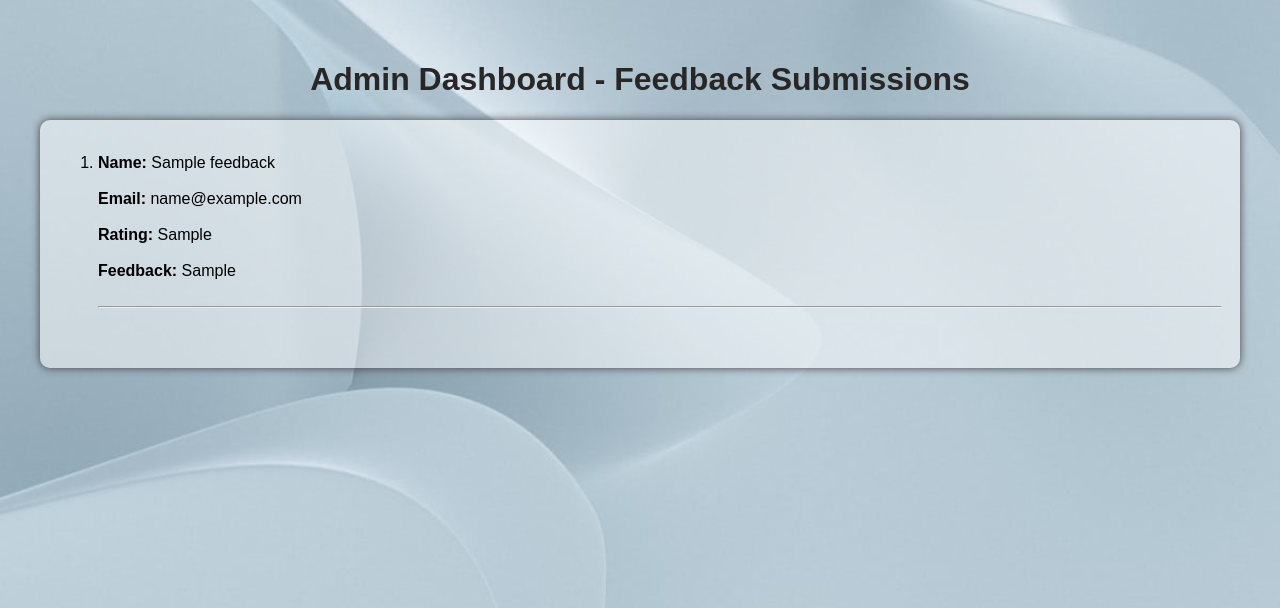
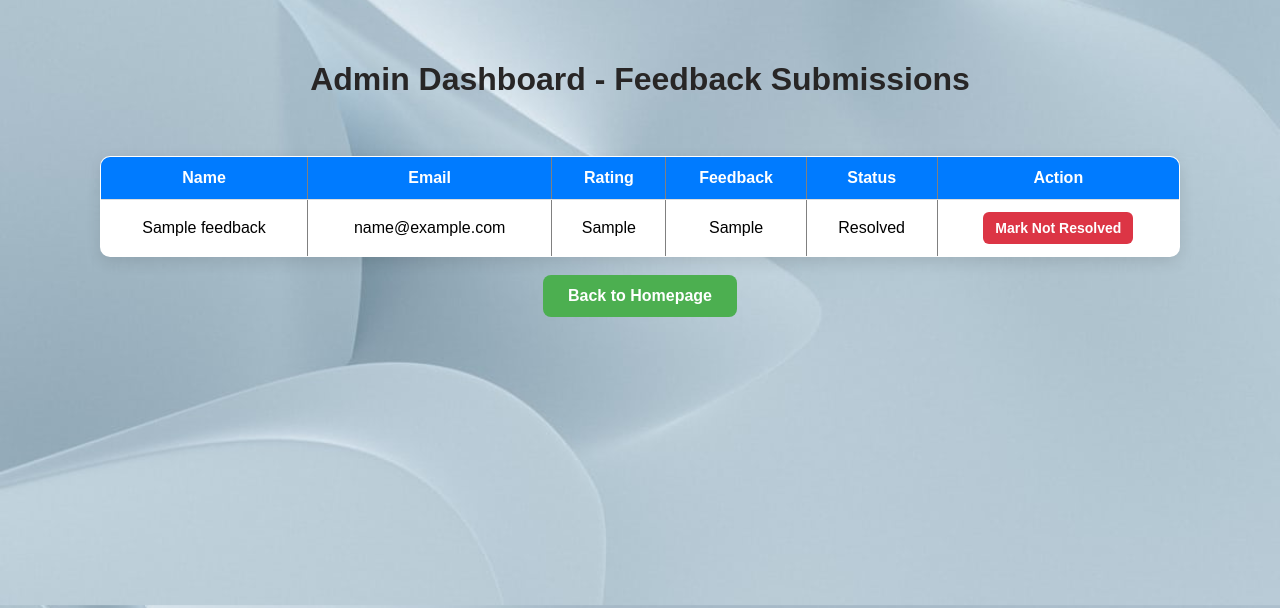
Before and after one commit to a1b1233/websiite_feedback_collector, a Flask app: page /admin-dashboard in a window 1280 px wide. Shown: the top 608 px of the page. Run offline with Flask 3, Linux system fonts and the light colour scheme; tables that the repository leaves empty hold one stand-in row (values such as "Sample post").

Commit message:
feedback
feedback

```diff
--- a/app.py
+++ b/app.py
@@ -16,8 +16,9 @@ class Feedback(db.Model):
     id = db.Column(db.Integer, primary_key=True)
     name = db.Column(db.String(100), nullable=False)
     email = db.Column(db.String(100), nullable=False)
-    rating = db.Column(db.String(10), nullable=False)
+    rating = db.Column(db.String(10), nullable=False )
     feedback = db.Column(db.Text, nullable=False)
+    status = db.Column(db.String(20), default="Not Resolved")
 
 with app.app_context():
     db.create_all()
@@ -33,6 +34,7 @@ def submit_feedback():
     email = request.form["email"]
     rating = request.form["rating"]
     feedback = request.form["feedback"]
+
     new_feedback = Feedback(name=name,email=email,rating=rating,feedback=feedback)
     db.session.add(new_feedback)
     db.session.commit()
@@ -46,14 +48,40 @@ def thank_you():
 def return_home():
     return redirect(url_for("home"))
 
+@app.route("/update-status/<int:id>", methods=["POST"])
+def update_status(id):
+    new_status = request.form["status"]
+    feedback_entry = Feedback.query.get(id)
+    if feedback_entry:
+        feedback_entry.status = new_status
+        db.session.commit()
+    return redirect(url_for("admin_dashboard"))
+
+@app.route("/check-status", methods=["GET"])
+def check_status_page():
+    return render_template("check_status.html")
+
+@app.route("/check-feedback", methods=["POST"])
+def check_feedback():
+    name = request.form["name"].strip()
+    email = request.form["email"].strip()
+
+    feedback_entry = Feedback.query.filter_by(name=name, email=email).first()
+
+    if feedback_entry:
+        return render_template("feedback_status.html", feedback=feedback_entry)
+    else:
+        return render_template("feedback_status.html", feedback=None)
+
 @app.route("/admin-login", methods=["GET", "POST"])
 def admin_login():
+    error = None
     if request.method == "POST":
         email = request.form["email"]
         password = request.form["password"]
         if email == "gs7august@gmail.com" and password == "8052566305":
             return redirect(url_for("admin_dashboard"))
-    return render_template("admin_login.html")
+    return render_template("admin_login.html" )
 
 @app.route("/admin-dashboard", methods=["GET"])
 def admin_dashboard():
--- a/static/style.css
+++ b/static/style.css
@@ -68,10 +68,12 @@ button {
     border: none;
     border-radius: 8px;
     cursor: pointer;
+    transition: all 0.3s ease;
 }
 
 button:hover {
     background-color: #45a049;
+    transform: scale(1.05);
 }
 
 .thank-you-container {
--- a/templates/admin-dashboard.html
+++ b/templates/admin-dashboard.html
@@ -5,39 +5,145 @@
     <meta charset="UTF-8">
     <meta name="viewport" content="width=device-width, initial-scale=1.0">
     <title>Admin Dashboard - Feedbacks</title>
-    <link rel="stylesheet" href="{{ url_for('static', filename='style.css')}}">
+    <!-- <link rel="stylesheet" href="{{ url_for('static', filename='style.css')}}"> -->
+    <style>
+        body {
+            background-image: url(/static/background.jpg);
+            background-size: cover;
+            background-position: center;
+
+            font-family: Arial, Helvetica, sans-serif;
+            margin: 20px;
+            padding: 20px;
+            background-color: rgba(235, 224, 224, 0.737);
+        }
+
+        h1 {
+            text-align: center;
+            color: #282626;
+        }
+
+        table {
+            width: 90%;
+            margin: 0 auto;
+            border-collapse: collapse;
+            background: #fff;
+            border-radius: 10px;
+            overflow: hidden;
+            box-shadow: 0 5px 15px rgba(0, 0, 0, 0.1);
+        }
+
+        th,
+        td {
+            padding: 12px 15px;
+            text-align: center;
+            border-bottom: 1px solid #ddd;
+            font-size: 16px;
+        }
+
+        th {
+            background: #007bff;
+            color: white;
+            font-weight: bold;
+        }
+
+        tr:nth-child(even) {
+            background: #f2f2f2;
+        }
+
+        tr:hover {
+            background: #e6f7ff;
+        }
+
+        form button {
+            padding: 8px 12px;
+            border: none;
+            border-radius: 6px;
+            cursor: pointer;
+            font-size: 14px;
+            font-weight: bold;
+            transition: 0.3s ease;
+        }
+
+        form button:hover {
+            opacity: 0.9;
+        }
+
+        form button[type="submit"] {
+            background-color: #28a745;
+            color: white;
+        }
+
+        form input[value="Not Resolved"]+button {
+            background-color: #dc3545;
+        }
+
+        a button {
+            background-color: #4CAF50;
+            color: white;
+            border: none;
+            padding: 12px 25px;
+            border-radius: 8px;
+            font-size: 16px;
+            font-weight: bold;
+            cursor: pointer;
+            transition: all 0.3s ease;
+        }
+
+        a button:hover {
+            background-color: #45a049;
+            transform: scale(1.05);
+        }
+
+        a {
+            text-decoration: none;
+        }
+    </style>
 </head>
 
 <body>
     <h1>Admin Dashboard - Feedback Submissions</h1>
-    <div id="feedback-list">
 
-        <div class="feedback-item">
-            <ol>
-                {% for feedback in feedback_data %}
-                <li>
-                    <strong>Name:</strong> {{ feedback.name }}
-                    <br>
-                    <br>
-                    <strong>Email:</strong> {{ feedback.email }}
-                    <br>
-                    <br>
-                    <strong>Rating:</strong> {{ feedback.rating }}
-                    <br>
-                    <br>
-                    <strong>Feedback:</strong> {{ feedback.feedback }}
-                    <br>
-                    <br>
-                    <hr>
-                    <br>
-                </li>
-                {% endfor %}
-            </ol>
-
-
-        </div>
-
-    </div>
+    <br>
+    <br>
+    <table border="1">
+        <thead>
+            <tr>
+                <th>Name</th>
+                <th>Email</th>
+                <th>Rating</th>
+                <th>Feedback</th>
+                <th>Status</th>
+                <th>Action</th>
+            </tr>
+        </thead>
+        <tbody>
+            {% for fb in feedback_data %}
+            <tr>
+                <td>{{ fb.name }}</td>
+                <td>{{ fb.email }}</td>
+                <td>{{ fb.rating }}</td>
+                <td>{{ fb.feedback }}</td>
+                <td>{{ fb.status }}</td>
+                <td>
+                    <form class="box" action="/update-status/{{ fb.id }}" method="post" style="display:inline;">
+                        {% if fb.status == "Resolved" %}
+                        <input type="hidden" name="status" value="Not Resolved">
+                        <button type="submit">Mark Not Resolved</button>
+                        {% else %}
+                        <input type="hidden" name="status" value="Resolved">
+                        <button type="submit">Mark Resolved</button>
+                        {% endif %}
+                    </form>
+                </td>
+            </tr>
+            {% endfor %}
+        </tbody>
+    </table>
+    <br>
+    <a href="{{ url_for('home') }}">
+        <center><button>Back to Homepage</button></center>
+    </a>
 </body>
 
 </html>
--- a/templates/thank_you.html
+++ b/templates/thank_you.html
@@ -11,7 +11,8 @@
 <body>
     <div class="thank-you-container">
         <h1 class="thank-you-message">Thank you for your feedback!</h1>
-        <p class="thank-you-text">We appreciate your input and will use it to improve our website.</p><br>
+        <p class="thank-you-text">We appreciate your input and will use it to improve our website. <br>Have a good day !
+        </p><br>
         <a href="{{ url_for('return_home') }}" class="thank-you-button">Back to Homepage</a>
 
 
```
Also changed, not shown: templates/admin_login.html (+36 -2 lines), templates/check_status.html (added, +40 -0 lines), templates/feedback_status.html (added, +29 -0 lines), templates/index.html (+22 -3 lines).
